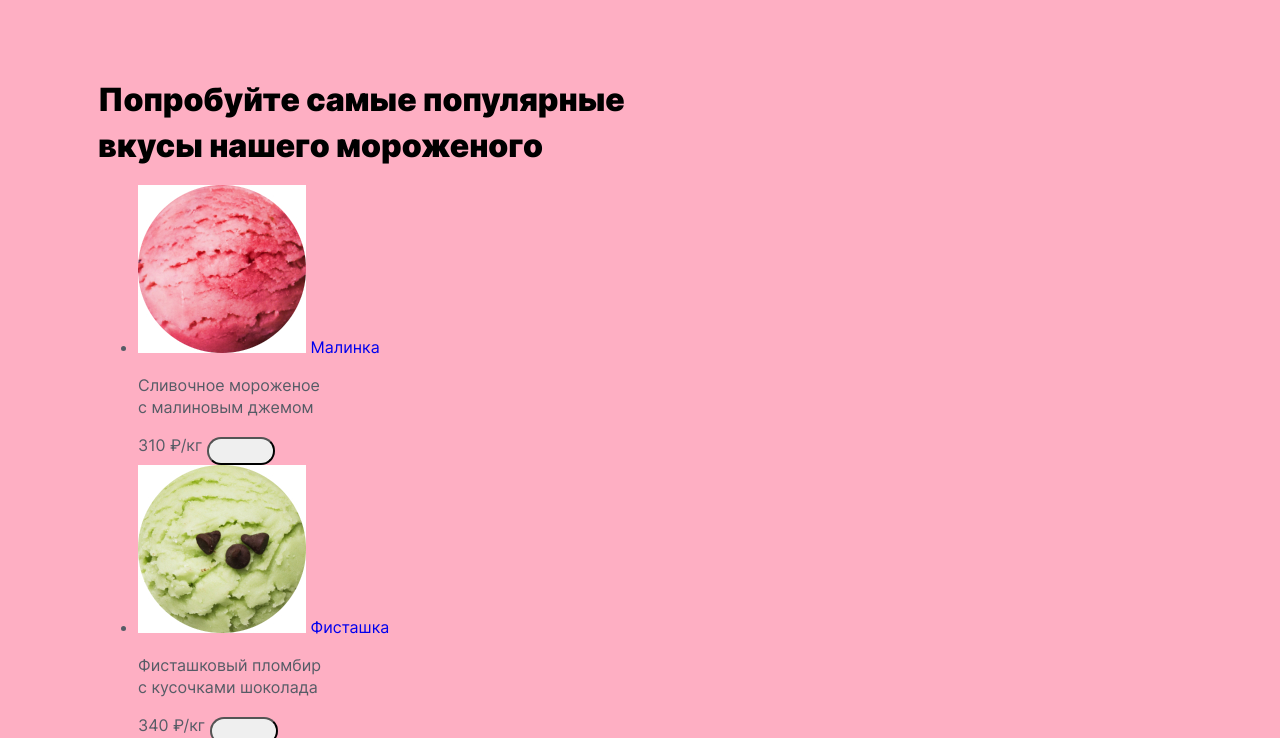
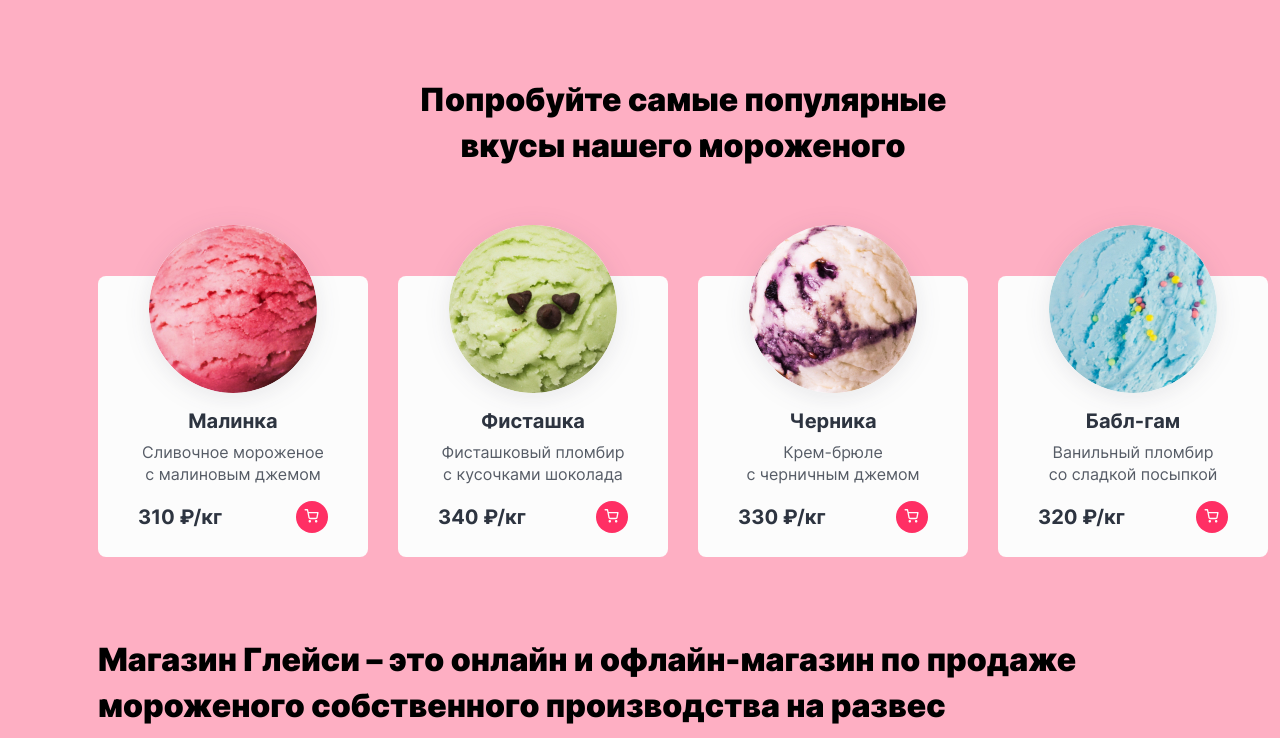
Before and after one commit to htmlacademy-htmlcss/2271803-gllacy-36, a plain HTML site: page index.html in a window 1280 px wide. Shown: the part 1180-1918 px from the top of the page. Drawn offline with Linux system fonts and the light colour scheme.

Commit message:
Стилизация секции каталога

```diff
--- a/index.html
+++ b/index.html
@@ -261,46 +261,63 @@
           <h2 class="main-catalog-title title">Попробуйте самые популярные<br> вкусы нашего мороженого</h2>
           <ul class="catalog-list">
             <li class="catalog-item">
+              <div class="catalog-image-wrapper">
                 <img class="catalog-image" src="./images/ice-cream-raspberries.png" width="168" height="168"
                   alt="Изображение мороженого Малинка.">
+              </div>
+              <div class="catalog-text-wrapper">
                 <a class="catalog-title" href="#">Малинка</a>
-              <p class="catalog-discription">Сливочное мороженое<br> с малиновым джемом</p>
+                <p class="catalog-description">Сливочное мороженое<br> с малиновым джемом</p>
                 <div class="catalog-product-wrapper">
                   <span class="catalog-price">310 ₽/кг</span>
                   <button class="button add-to-cart-button" type="button" aria-label="Добавить в корзину"></button>
                 </div>
+              </div>
+
             </li>
 
             <li class="catalog-item">
+              <div class="catalog-image-wrapper">
                 <img class="catalog-image" src="./images/ice-cream-pistachio.png" width="168" height="168"
                   alt="Изображение мороженого Фисташка.">
+              </div>
+              <div class="catalog-text-wrapper">
                 <a class="catalog-title" href="#">Фисташка</a>
-              <p class="catalog-discription">Фисташковый пломбир<br> с кусочками шоколада</p>
+                <p class="catalog-description">Фисташковый пломбир<br> с кусочками шоколада</p>
                 <div class="catalog-product-wrapper">
                   <span class="catalog-price">340 ₽/кг</span>
                   <button class="button add-to-cart-button" type="button" aria-label="Добавить в корзину"></button>
                 </div>
+              </div>
             </li>
 
             <li class="catalog-item">
+              <div class="catalog-image-wrapper">
                 <img class="catalog-image" src="./images/ice-cream-blueberry.png" width="168" height="168"
                   alt="Изображение мороженого Черника.">
+              </div>
+              <div class="catalog-text-wrapper">
                 <a class="catalog-title" href="#">Черника</a>
-              <p class="catalog-discription">Крем-брюле<br> с черничным джемом</p>
+                <p class="catalog-description">Крем-брюле<br> с черничным джемом</p>
                 <div class="catalog-product-wrapper">
                   <span class="catalog-price">330 ₽/кг</span>
                   <button class="button add-to-cart-button" type="button" aria-label="Добавить в корзину"></button>
                 </div>
+              </div>
             </li>
 
             <li class="catalog-item">
+              <div class="catalog-image-wrapper">
                 <img class="catalog-image" src="./images/ice-cream-bubble-gum.png" width="168" height="168"
                   alt="Изображение мороженого Бабл-гам.">
+              </div>
+              <div class="catalog-text-wrapper">
                 <a class="catalog-title" href="#">Бабл-гам</a>
-              <p class="catalog-discription">Ванильный пломбир<br> со сладкой посыпкой</p>
+                <p class="catalog-description">Ванильный пломбир<br> со сладкой посыпкой</p>
                 <div class="catalog-product-wrapper">
                   <span class="catalog-price">320 ₽/кг</span>
                   <button class="button add-to-cart-button" type="button" aria-label="Добавить в корзину"></button>
+                </div>
               </div>
             </li>
           </ul>
--- a/styles/styles.css
+++ b/styles/styles.css
@@ -1195,3 +1195,160 @@ a {
   color: #2d3440;
   margin: 0;
 }
+
+/* CATALOG */
+
+.main-catalog-title {
+  text-align: center;
+  margin: 0 0 56px 0;
+}
+
+.catalog-list {
+  display: flex;
+  flex-wrap: wrap;
+  list-style-type: none;
+  padding: 0;
+  margin: 0;
+  gap: 30px;
+}
+
+.catalog-item {
+  width: 270px;
+  display: flex;
+  flex-direction: column;
+  align-items: center;
+  position: relative;
+  z-index: 1;
+}
+
+.catalog-item::before {
+  content: "";
+  position: absolute;
+  background-color: #fcfcfc;
+  border-radius: 8px;
+  width: 100%;
+  height: calc(100% - 51px);
+  left: 0;
+  bottom: 0;
+  z-index: -1;
+}
+
+.catalog-image-wrapper {
+  width: 168px;
+  height: 168px;
+  border-radius: 50%;
+  overflow: hidden;
+  filter: drop-shadow(0 4px 12px rgba(45, 52, 64, 0.1));
+  display: flex;
+  align-self: center;
+}
+
+.catalog-text-wrapper {
+  padding: 16px 40px 24px 40px;
+  width: 100%;
+  display: flex;
+  flex-direction: column;
+  justify-content: center;
+}
+
+.catalog-title {
+  align-self: center;
+  font-weight: 700;
+  font-size: 20px;
+  line-height: 24px;
+  margin: 0 0 8px 0;
+  color: #2d3440;
+}
+
+.catalog-title:hover {
+  opacity: 0.6;
+}
+
+.catalog-title:active {
+  opacity: 0.3;
+}
+
+.catalog-description {
+  text-align: center;
+  margin: 0 0 16px 0;
+}
+
+.catalog-product-wrapper {
+  display: flex;
+  align-items: center;
+  justify-content: space-between;
+  flex-grow: 1;
+}
+
+.catalog-price {
+  font-weight: 700;
+  font-size: 20px;
+  line-height: 24px;
+  color: #2d3440;
+  max-width: 150px;
+}
+
+.add-to-cart-button {
+  display: flex;
+  justify-content: center;
+  align-items: center;
+  padding: 0;
+  width: 32px;
+  height: 32px;
+  background-color: #ff2f64;
+  border: 2px solid transparent;
+  position: relative;
+  outline: none;
+}
+
+.add-to-cart-button::before {
+  content: "";
+  position: absolute;
+  width: 16px;
+  height: 16px;
+  top: 50%;
+  left: 50%;
+  transform: translate(-50%, -50%);
+  background-color: #fcfcfc;
+  mask: url("../images/header-cart.svg");
+  -webkit-mask: url("../images/header-cart.svg");
+  mask-repeat: no-repeat;
+  -webkit-mask-repeat: no-repeat;
+}
+
+.add-to-cart-button:hover {
+  background-color: rgba(252, 252, 252, 0.3);
+  border-color: #ff2f64;
+}
+
+.add-to-cart-button:hover::before {
+  background-color: #2d3440;
+}
+
+.add-to-cart-button:focus-visible {
+  background-color: #ff2f64;
+  border-color: #2d3440;
+}
+
+.add-to-cart-button:focus-visible::before {
+  background-color: #fcfcfc;
+}
+
+.add-to-cart-button:active {
+  background-color: #ffcbd8;
+  border-color: #ff2f64;
+}
+
+.add-to-cart-button:active::before {
+  background-color: #2d3440;
+}
+
+.add-to-cart-button:disabled {
+  background-color: #b9b9b9;
+  border-color: transparent;
+  pointer-events: none;
+}
+
+.add-to-cart-button:disabled::before {
+  background-color: #565c66;
+}
```
Lines whose indentation alone changed are shown as unchanged.
